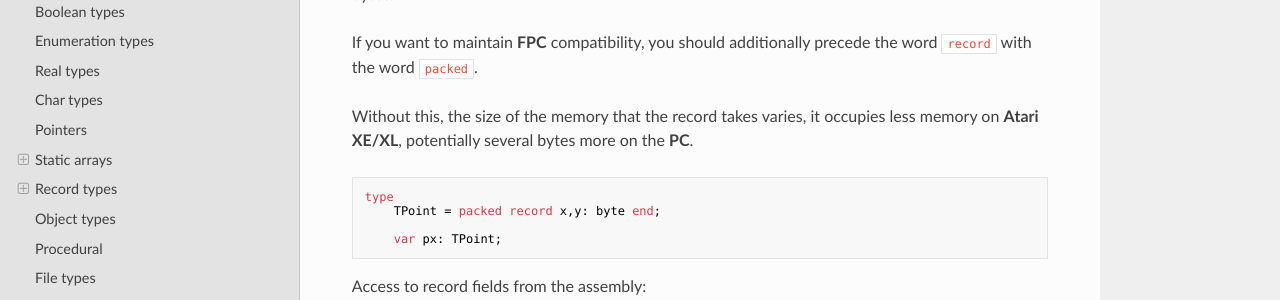
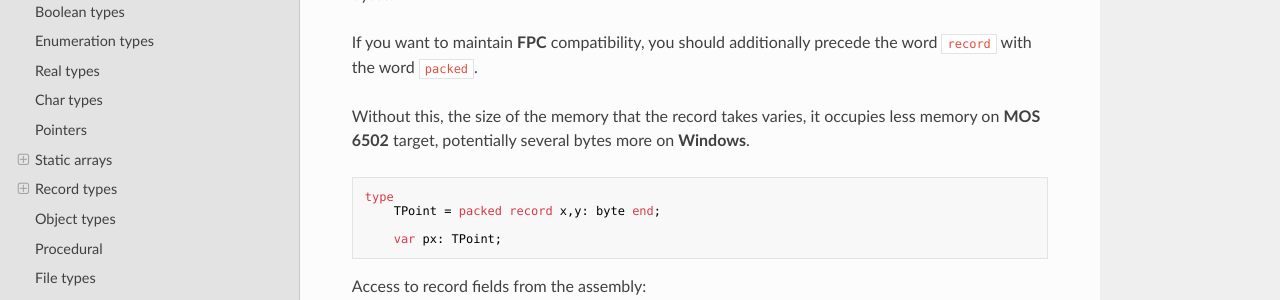
Before and after one commit to tebe6502/mad-pascal-en-mkdocs, an MkDocs documentation site: the page built from docs/types.md, in a window 1280 px wide and 900 px high, scrolled down 5754 px. Shown: the part 151-451 px from the top of the window. Built offline with MkDocs 1.6.1, drawn with Linux system fonts in a browser that asks for light colours; nearby versions of some CDN libraries.

Commit message:
Use Atari 8-Bit instead of "Atari XE/XL" and adapt wording

````diff
--- a/docs/types.md
+++ b/docs/types.md
@@ -248,7 +248,7 @@ By default, records in **MP** are of type `PACKED`. The total size of the record
 
 If you want to maintain **FPC** compatibility, you should additionally precede the word `record` with the word `packed`.
 
-Without this, the size of the memory that the record takes varies, it occupies less memory on **Atari XE/XL**, potentially several bytes more on the **PC**.
+Without this, the size of the memory that the record takes varies, it occupies less memory on **MOS 6502** target, potentially several bytes more on **Windows**.
 
 ```delphi
 type
@@ -400,7 +400,7 @@ var
   f: file of ftype;      // 256 byte record (ftype = 64 * 4)
 ```
 
-In the **XE/XL** memory, the FILE holder is represented by a pointer `POINTER` to an array of structure (size 12 bytes):
+In the **Atari 8-Bit** memory, the FILE holder is represented by a pointer `POINTER` to an array of structure (size 12 bytes):
 
 ```
 .struct s@file
````
Also changed, not shown: docs/ados.md (+1 -1 lines), docs/essential-libraries.md (+1 -1 lines), docs/index.md (+1 -1 lines), docs/map.md (+1 -1 lines).
